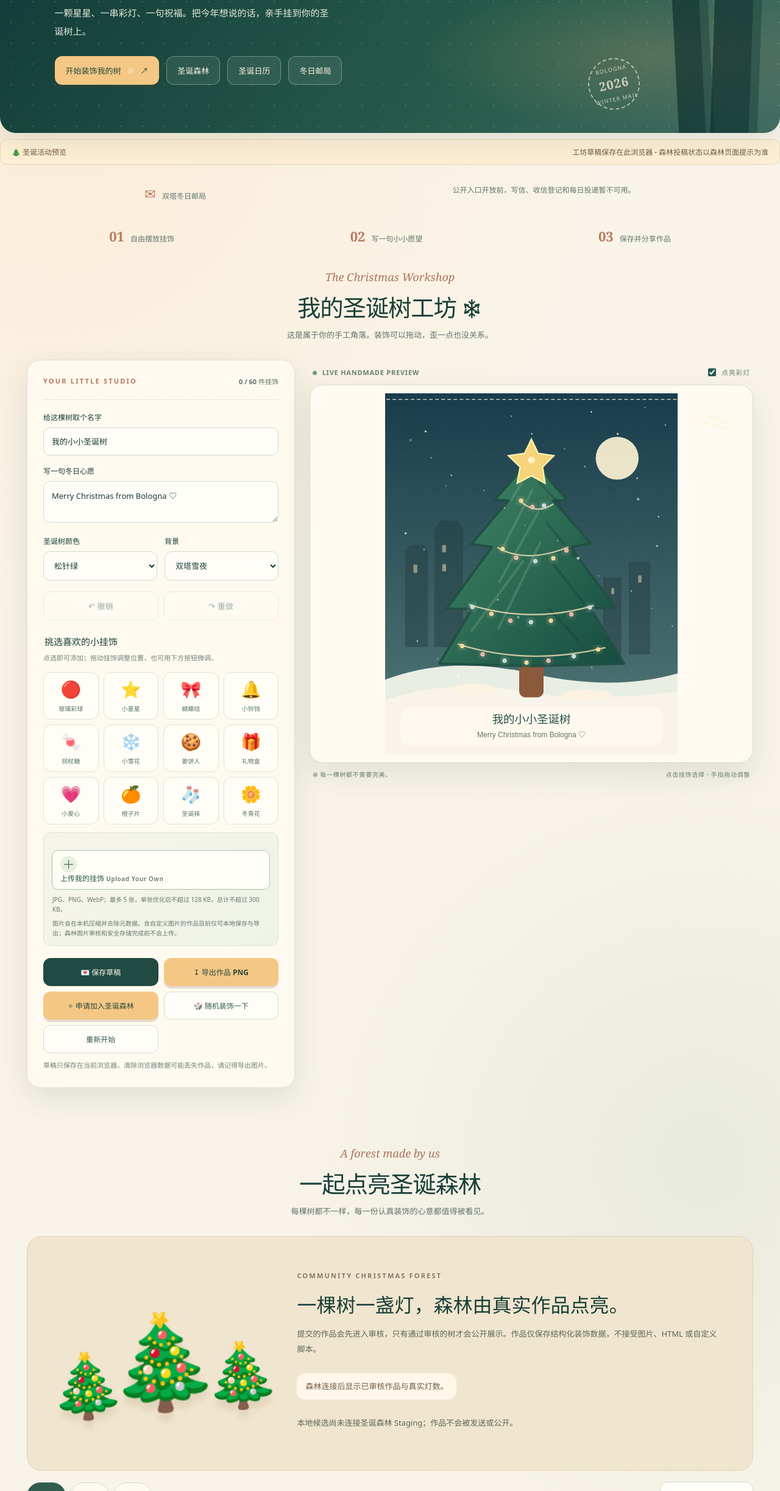
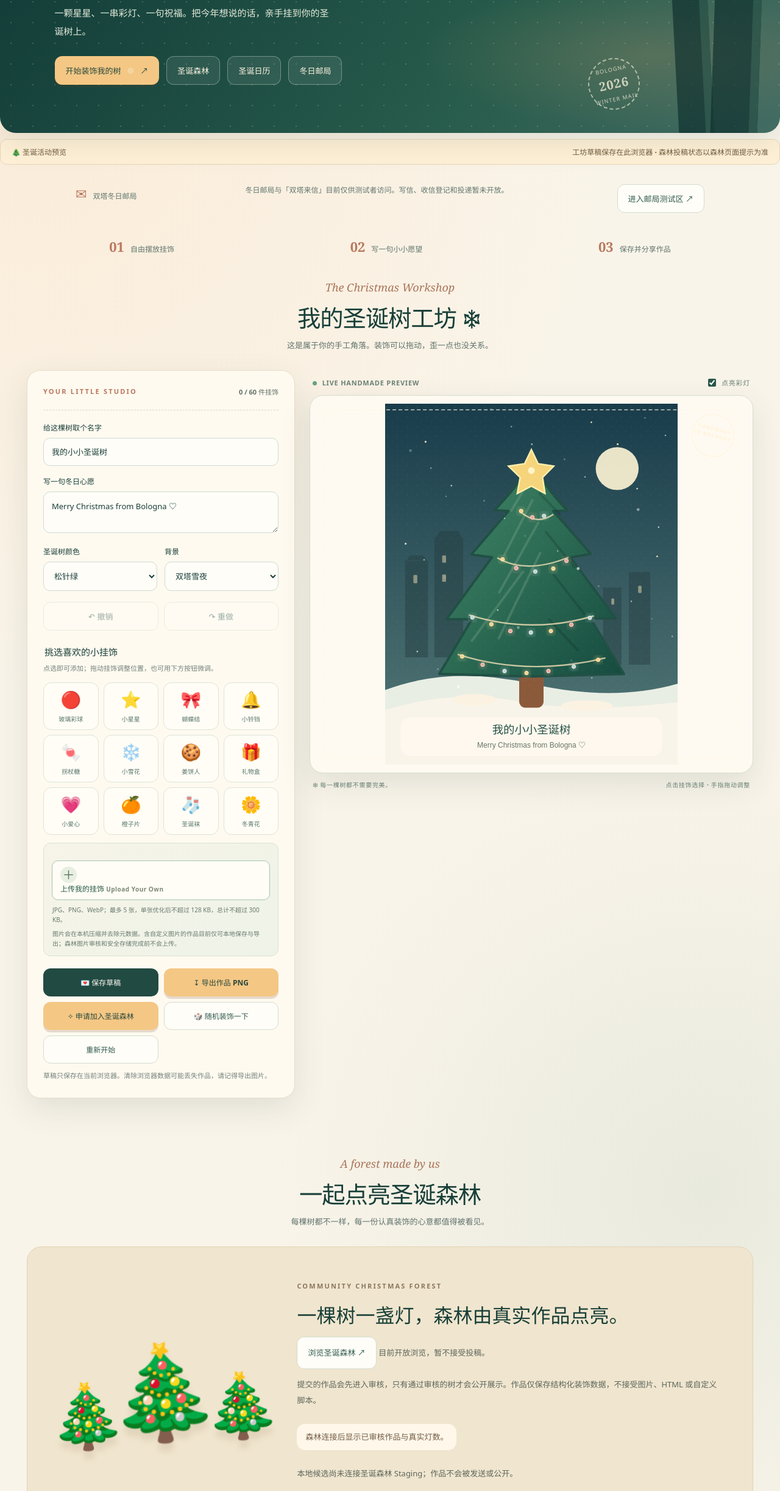
Before and after one commit to bologna-students/bologna-students.github.io, a plain HTML site: page christmas-2026.html in a window 1280 px wide. Shown: the part 326-2771 px from the top of the page at 61% size. Drawn offline with Linux system fonts and the light colour scheme.

Commit message:
Connect deployed Christmas services and forum to the main site

```diff
--- a/christmas-2026.html
+++ b/christmas-2026.html
@@ -36,7 +36,7 @@
     <div class="note-ribbon" role="note"><span>🎄 圣诞活动预览</span><span>工坊草稿保存在此浏览器 · 森林投稿状态以森林页面提示为准</span></div>
 
     <section id="postoffice" class="intro-strip" aria-label="双塔冬日邮局">
-      <span><b>✉</b> 双塔冬日邮局</span><span>公开入口开放前，写信、收信登记和每日投递暂不可用。</span>
+      <span><b>✉</b> 双塔冬日邮局</span><span>冬日邮局与「双塔来信」目前仅供测试者访问。写信、收信登记和投递暂未开放。</span><a class="btn lite" href="https://bologna-christmas-winter-postoffice-staging.hongdavid0921.workers.dev/">进入邮局测试区 ↗</a>
     </section>
 
     <section class="intro-strip" aria-label="活动介绍"><span><b>01</b> 自由摆放挂饰</span><span><b>02</b> 写一句小小愿望</span><span><b>03</b> 保存并分享作品</span></section>
@@ -85,7 +85,7 @@
       </div>
     </section>
 
-    <section id="forest" class="forest" aria-labelledby="forest-heading"><div class="section-heading"><span class="handwrite">A forest made by us</span><h2 id="forest-heading">一起点亮圣诞森林</h2><p>每棵树都不一样，每一份认真装饰的心意都值得被看见。</p></div><div class="forest-preview"><div class="forest-illustration" aria-hidden="true"><span>🎄</span><span>🎄</span><span>🎄</span></div><div><span class="eyebrow muted">COMMUNITY CHRISTMAS FOREST</span><h3>一棵树一盏灯，森林由真实作品点亮。</h3><p>提交的作品会先进入审核，只有通过审核的树才会公开展示。作品仅保存结构化装饰数据，不接受图片、HTML 或自定义脚本。</p><p class="forest-badge" id="community-tree-count">森林连接后显示已审核作品与真实灯数。</p><p class="forest-connection" id="forest-status" role="status">本地候选尚未连接圣诞森林 Staging；作品不会被发送或公开。</p></div></div><div class="forest-toolbar"><div class="forest-sort" role="group" aria-label="作品排序"><button type="button" data-forest-sort="latest" aria-pressed="true">最新</button><button type="button" data-forest-sort="popular" aria-pressed="false">人气</button><button type="button" data-forest-sort="random" aria-pressed="false">随机</button></div><button type="button" id="forest-privacy-open" class="btn lite" disabled>我的作品与隐私请求</button></div><div id="forest-gallery" class="forest-gallery" aria-live="polite"></div><button type="button" id="forest-more" class="btn lite forest-more" hidden>继续看作品</button></section>
+    <section id="forest" class="forest" aria-labelledby="forest-heading"><div class="section-heading"><span class="handwrite">A forest made by us</span><h2 id="forest-heading">一起点亮圣诞森林</h2><p>每棵树都不一样，每一份认真装饰的心意都值得被看见。</p></div><div class="forest-preview"><div class="forest-illustration" aria-hidden="true"><span>🎄</span><span>🎄</span><span>🎄</span></div><div><span class="eyebrow muted">COMMUNITY CHRISTMAS FOREST</span><h3>一棵树一盏灯，森林由真实作品点亮。</h3><p><a class="btn lite" href="https://bologna-christmas-forest-staging.hongdavid0921.workers.dev/#forest">浏览圣诞森林 ↗</a> 目前开放浏览，暂不接受投稿。</p><p>提交的作品会先进入审核，只有通过审核的树才会公开展示。作品仅保存结构化装饰数据，不接受图片、HTML 或自定义脚本。</p><p class="forest-badge" id="community-tree-count">森林连接后显示已审核作品与真实灯数。</p><p class="forest-connection" id="forest-status" role="status">本地候选尚未连接圣诞森林 Staging；作品不会被发送或公开。</p></div></div><div class="forest-toolbar"><div class="forest-sort" role="group" aria-label="作品排序"><button type="button" data-forest-sort="latest" aria-pressed="true">最新</button><button type="button" data-forest-sort="popular" aria-pressed="false">人气</button><button type="button" data-forest-sort="random" aria-pressed="false">随机</button></div><button type="button" id="forest-privacy-open" class="btn lite" disabled>我的作品与隐私请求</button></div><div id="forest-gallery" class="forest-gallery" aria-live="polite"></div><button type="button" id="forest-more" class="btn lite forest-more" hidden>继续看作品</button></section>
 
     <section id="calendar" class="calendar" aria-labelledby="calendar-heading"><div class="section-heading"><span class="handwrite">24 days of little wonders</span><h2 id="calendar-heading">圣诞倒数日历 <span aria-hidden="true">🎁</span></h2><p>从 12 月 1 日开始，每天拆开一份给 Bologna 的小惊喜。</p><a class="calendar-special-link" href="creative-lab/your-christmas-tree.html">生成一棵属于你的星光树 ↗</a></div><div class="calendar-layout"><div class="calendar-grid" id="calendar-grid" aria-label="12 月 1 日到 24 日的节日礼盒"></div><aside class="calendar-note"><div class="calendar-note-art" aria-hidden="true">✉️</div><span class="kicker">THE LITTLE LETTER</span><h3 id="calendar-letter-title">圣诞邮局还没开门</h3><p id="calendar-letter-body">先来装饰你的圣诞树吧！12 月 1 日起，每天会多一封小小来信。</p><a id="calendar-action" class="btn lite" hidden></a><span class="small-hint">日历按照设备的 Europe/Rome 日期解锁；这里只是节日体验，不作为奖品资格证明。</span></aside></div></section>
 
```
Also changed, not shown: index.html (+1 -1 lines).
